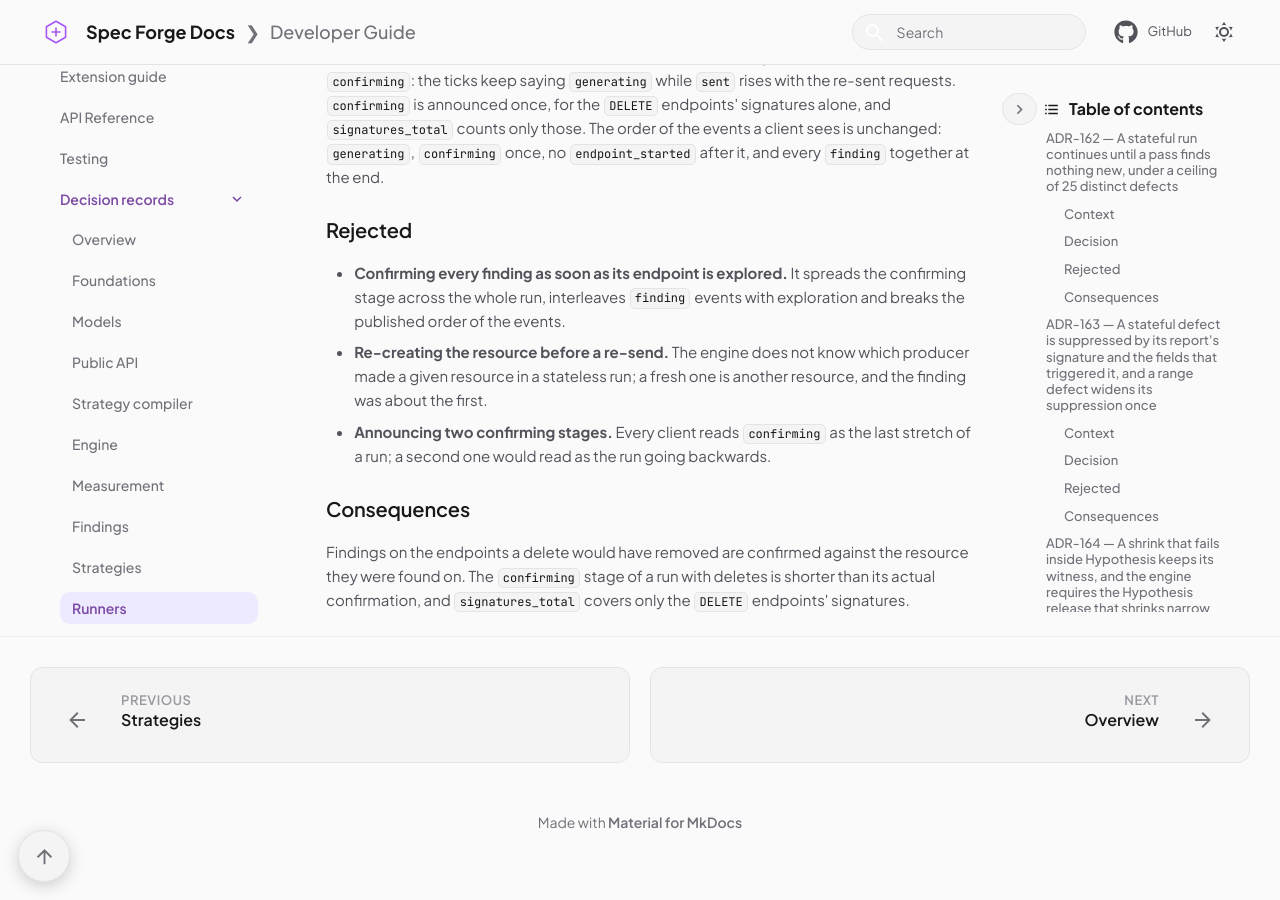
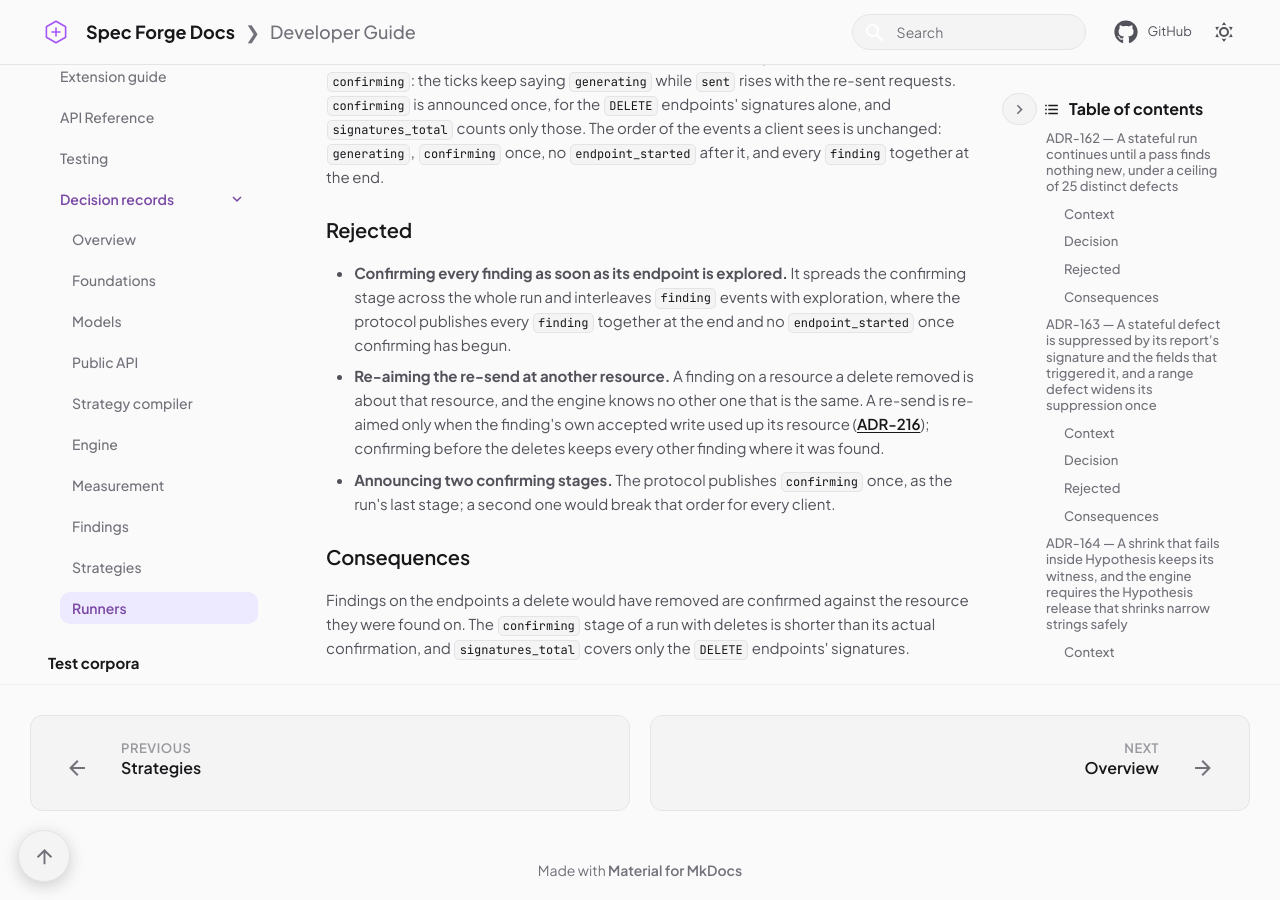
Before and after one commit to Spec-Forge-Testing/specforge-docs, an MkDocs documentation site: the page built from docs/modules/specforge-engine/adr/runners.md, in a window 1280 px wide and 900 px high, scrolled down 27660 px. Built offline with MkDocs 1.6.1 and Material for MkDocs 9.7.7, drawn with Linux system fonts in a browser that asks for light colours; comment, search, counter and statistics services are not loaded.

Commit message:
docs(engine): ground ADR-214's rejected alternatives in the protocol and ADR-216, and say when an auth crossing skips the anonymous probe

```diff
--- a/docs/modules/specforge-engine/adr/runners.md
+++ b/docs/modules/specforge-engine/adr/runners.md
@@ -1122,13 +1122,16 @@ the events a client sees is unchanged: `generating`, `confirming` once, no
 ### Rejected
 
 - **Confirming every finding as soon as its endpoint is explored.** It spreads the
-  confirming stage across the whole run, interleaves `finding` events with
-  exploration and breaks the published order of the events.
-- **Re-creating the resource before a re-send.** The engine does not know which
-  producer made a given resource in a stateless run; a fresh one is another
-  resource, and the finding was about the first.
-- **Announcing two confirming stages.** Every client reads `confirming` as the last
-  stretch of a run; a second one would read as the run going backwards.
+  confirming stage across the whole run and interleaves `finding` events with
+  exploration, where the protocol publishes every `finding` together at the end
+  and no `endpoint_started` once confirming has begun.
+- **Re-aiming the re-send at another resource.** A finding on a resource a delete
+  removed is about that resource, and the engine knows no other one that is the
+  same. A re-send is re-aimed only when the finding's own accepted write used up
+  its resource ([ADR-216](findings.md#adr-216)); confirming before the deletes
+  keeps every other finding where it was found.
+- **Announcing two confirming stages.** The protocol publishes `confirming` once,
+  as the run's last stage; a second one would break that order for every client.
 
 ### Consequences
 
```
Also changed, not shown: docs/modules/core/protocol/handshake.md (+10 -0 lines), docs/modules/specforge-engine/execution-modes.md (+2 -2 lines).
